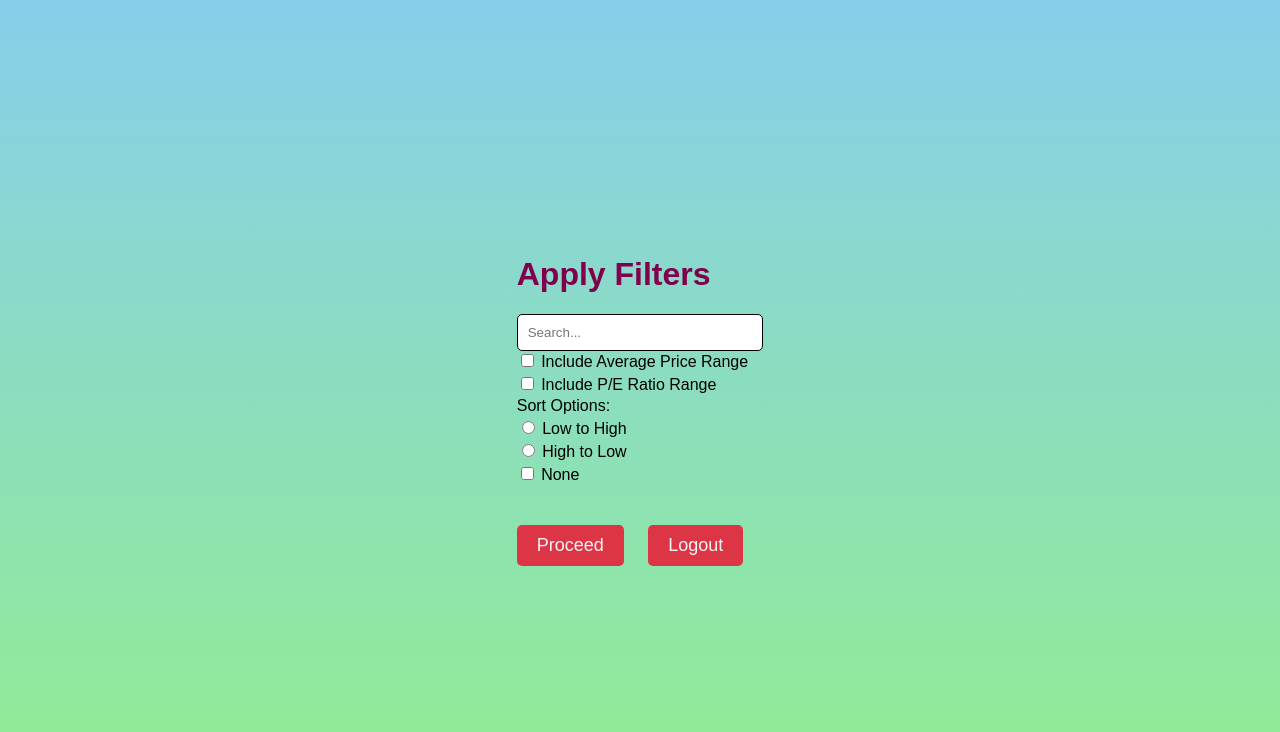
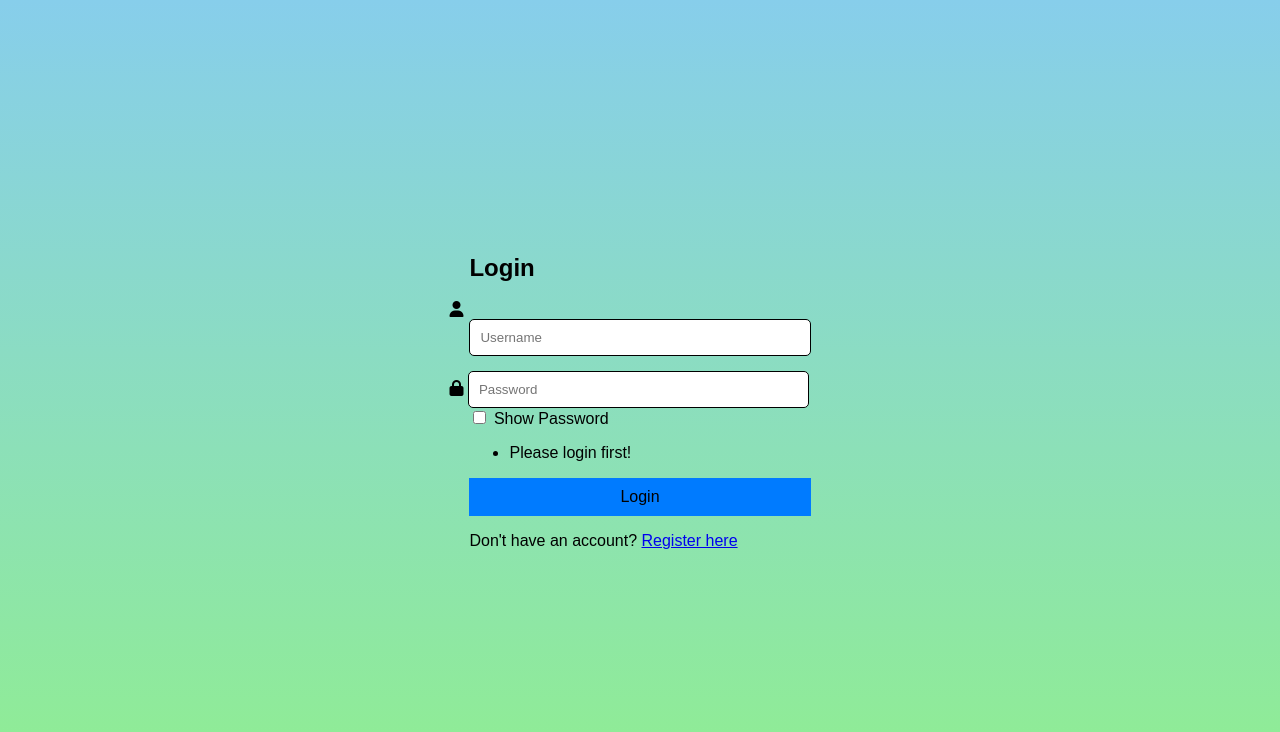
Before and after one commit to Indithem/cop290-assignment1, a Flask app: page /stocks in a window 1280 px wide. Shown: the top 732 px of the page. Run offline with Flask 3, Linux system fonts and the light colour scheme; some libraries are stand-ins or nearby versions.

Commit message:
Login system QOL changes ensure login before stocks go to dashboard if already logged in client side password validation

```diff
--- a/app.py
+++ b/app.py
@@ -28,8 +28,20 @@ class PasswordValidator(FlaskForm):
     password = StringField("password", validators=[
         validators.Length(min=8, message="Password must be at least 8 characters long."),
         validators.Regexp(
-            regex=r'^(?=.*[a-z])(?=.*[A-Z])(?=.*\d)(?=.*[@$!%*?&])[A-Za-z\d@$!%*?&]{8,}$',
-            message="Password must contain at least one number, one special character, one uppercase and lowercase letter."
+            regex=r'^(?=.*[a-z])',
+            message="Password must contain at least one lowercase letter."
+        ),
+        validators.Regexp(
+            regex=r'^(?=.*[A-Z])',
+            message="Password must contain at least one uppercase letter."
+        ),
+        validators.Regexp(
+            regex=r'^(?=.*\d)',
+            message="Password must contain at least one number."
+        ),
+        validators.Regexp(
+            regex=r'^(?=.*[@$!%*?&])',
+            message="Password must contain at least one special character."
         )
     ])
 
@@ -71,6 +83,8 @@ def register():
 
 @app.route("/login", methods=["POST","GET"])
 def login():
+    if "user_id" in session:
+        return redirect(url_for("dashboard"))
     if request.method=="GET":
         return render_template("login.html")
     username = request.form["username"]
@@ -102,7 +116,11 @@ def logout():
 
 @app.route("/stocks")
 def stocks():
-    return render_template("stocks.html")
+    if "user_id" in session:
+        return render_template("stocks.html")
+    else:
+        flash("Please login first!")
+        return render_template("login.html")
 
 
 if __name__ == "__main__":
--- a/templates/login.html
+++ b/templates/login.html
@@ -18,9 +18,6 @@
                 <input type="password" name="password" id="pass" placeholder="Password" required>
                 <input type="checkbox" id="showPassword"> Show Password
             </div>
-            <div class="form-group">
-                <button type="submit">Login</button>
-            </div>
             {% with messages= get_flashed_messages() %}
             {% if messages %}
             <ul class=flashes>
@@ -30,6 +27,9 @@
             </ul>
             {% endif %}
             {% endwith %}
+            <div class="form-group">
+                <button type="submit">Login</button>
+            </div>
         </form>
         <p>Don't have an account? <a href="/register">Register here</a></p>
     </div>
--- a/templates/register.html
+++ b/templates/register.html
@@ -18,7 +18,10 @@
             <div class="form-group">
                 <i class="fa-solid fa-lock"></i>
                 <label for="pass">Password (8 characters minimum):</label>
-                <input type="password" name="password" id="pass" placeholder="Password" minlength="8" title="Must contain at least one number, one special character, one uppercase and lowercase letter, and at least 8 or more characters" required>
+                <input type="password" name="password" id="pass" placeholder="Password" minlength="8"
+                    title="Must contain at least one number, one special character, one uppercase and lowercase letter, and at least 8 or more characters"
+                    pattern="(?=.*\d)(?=.*[!@#$%^&*])(?=.*[a-z])(?=.*[A-Z]).{8,}"
+                    required>
                 <input type="checkbox" id="showPassword"> Show Password
             </div>
             {% with messages= get_flashed_messages() %}
```
Also changed, not shown: README.md.
